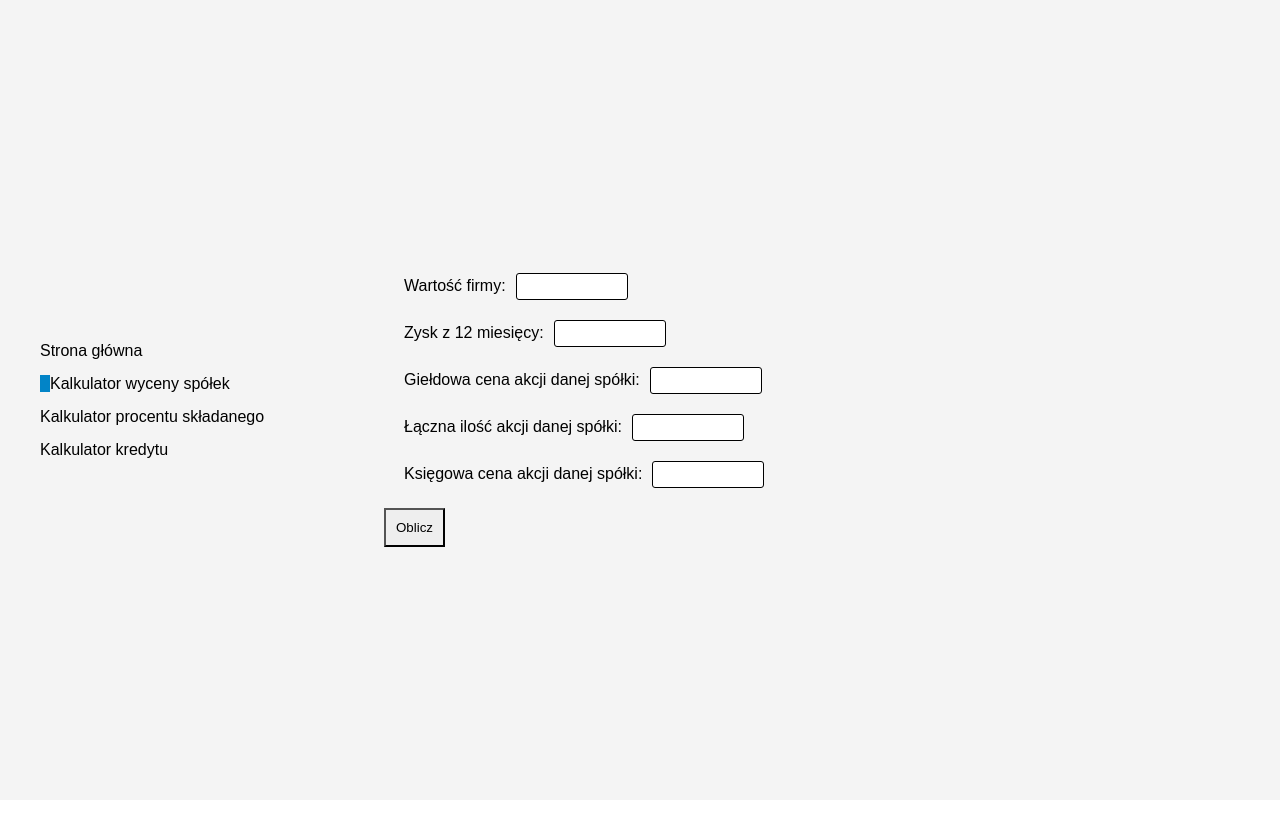
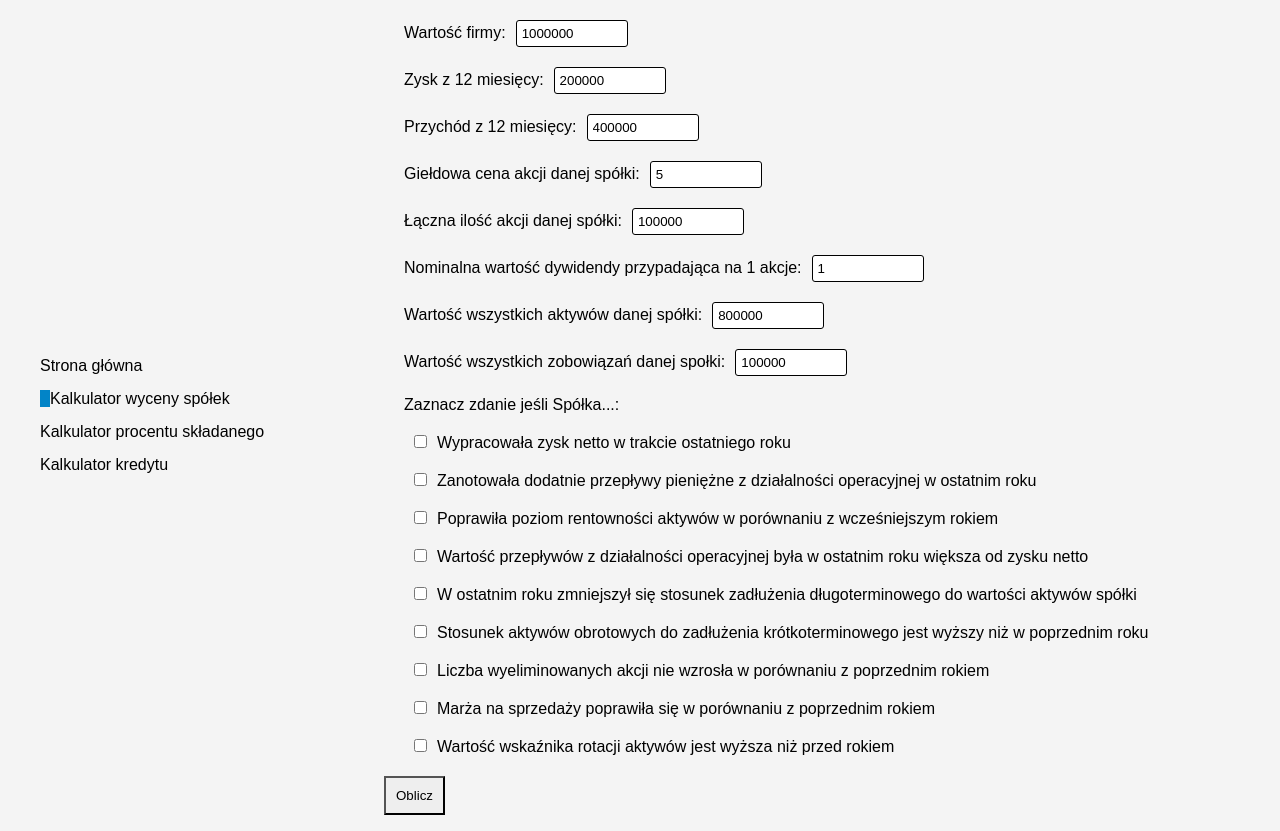
Before and after one commit to Sensaz/FinanceCalc, a React (Create React App) app: page /companyValutionCalc in a window 1280 px wide. Before the commit the page ends 800 px from the top, so only its background shows below. Built offline with nearby package versions, Linux system fonts and the light colour scheme.

Commit message:
Comleted CompanyValutionCalc Component and add CompanyValution.sass

```diff
--- a/src/Components/companyValutionCalc/CompanyValutionCalc.jsx
+++ b/src/Components/companyValutionCalc/CompanyValutionCalc.jsx
@@ -1,10 +1,146 @@
 import { useState } from "react";
+import "../../Styles/Form.sass";
+import "../../Styles/CompanyValution.sass";
 const CompanyValutionCalc = () => {
-  const [businessValue, setBusinessValue] = useState("");
-  const [lastYearProfit, setLastYearProfit] = useState("");
-  const [stockActionValue, setStockActionValue] = useState("");
-  const [totalStockAction, setTotalStockAction] = useState("");
-  const [bookActionValue, setBookActionValue] = useState("");
+  const help = [
+    {
+      id: 0,
+      info: `Współczynnik P/E - Price/Earnings czyli Cena/Zysk określa wartość firmy do jej dochodu generalnie im niższy tym lepiej, określa on czy akcje danej firmy są przewartościowane czy też niedowartościowane. Może on przekłamać dane w przypadku gdy wystąpi recesja lub sektor jest mocno podatny na recesje czytaj nie jest pierwszej potrzeby lub gdy wystąpi takzwany ponad planowy zysk czyli gdy firma nagle sprzeda swoje aktywa.
+
+       P/E <= 5 - Świetna okazja
+       5 < P/E <= 8 - Tanie akcje
+       8 < P/E <= 16 - Neutralnie wycenione akcje
+       16 < P/E <= 20 - Drogie akcje
+       P/E > 20 Bańka spekulacyjna
+      `,
+    },
+    {
+      id: 1,
+      info: `Współczynnik P/S -Price/Sales czyli Cena/Sprzedaż określa wartość ceny akcji do wartości jej sprzedaży, jest on wartościowy tylko gdy porównujemy ze sobą firmy z tej samej branży. Wynik oznacza że cena jednej akcji jest równa x * wartość sprzedaży na jedną akcje. Generalnie im niższy P/S tym lepiej.
+
+       P/S > 1 oznacza to, że cena jednej akcji jest wyższa niż wartość sprzedaży na jedną akcję
+
+       P/S < 1 znacza to, że cena jednej akcji jest niższa niż wartość sprzedaży na jedną akcję
+      `,
+    },
+    {
+      id: 2,
+      info: `Współczynnik P/BV - Price/BookValue czyli Cena/WartośćKsięgowa określa wartość giełdową spółki w relacji do jej wartości księgowej gdzie wartością kesięgową jest suma wszystkich aktywów pomniejszona o zobowiązania spółki. Dzeięki temu Współczynnikowi możemy oszacować czy cena kacji firmy jest przewartościowana czy też niedowartościowana
+
+      P/BV > 100% - Przewartościowane akcje
+      P/BV < 100% - Niedowartościowane akcje
+      `,
+    },
+    {
+      id: 3,
+      info: `Poziom Dywidendy określa jaki % wartości akcji spółka po roku daje dodatkowo jej posiadaczowi. Dobry poziom dywidendy oscyluje w granicach 8%`,
+    },
+    {
+      id: 4,
+      info: `Współczynnik Wypłat Dywidendy określa jaki % spółka przeznacza ze swoich Rocznych zysków na wypłaty dywidendy. Zdrowy poziom dla spółki oscyluje w granicach 40% a na pewno nie powinien przekraczać 100%`,
+    },
+    {
+      id: 5,
+      info: `ROE - Return On Equality czyli gotówna w relacji do zadłużenia. Wskaźnik ten pokazuje wysokość potencjału spółki do generowania zysków. Wyraża w procentach zysk netto spółki w porównaniu z jej kapitałem
+
+      ROE może zostać zawyżone gdy spółka się zadłuży lub dokona jednorazowej sprzedaży majątku
+
+      ROE < 10% - źle
+      10% < ROE < 20% - neutralnie
+      20% < ROE < 30% - dobrze
+      ROE > 30% - bardzo dobrze
+      `,
+    },
+    {
+      id: 6,
+      info: `F-Score - wskaźnik Piotroskiego, pokazuje jak sytuacja finansowa spółki poprawiła się (wynik bliżej 9) czy pogorszyła (wynik bliżej 0). Spółce przyznajemy po punkcie za każde zgadzające się zdanie. F-Score daje obraz zmiany w stosunku do poprzedniego roku, przy tym wskaźniku ważne jest upenwienie się że firma nie działa w złej branży w złym czasie`,
+    },
+  ];
+  const fScoreOptions = [
+    {
+      id: 0,
+      value: "Wypracowała zysk netto w trakcie ostatniego roku",
+    },
+    {
+      id: 1,
+      value:
+        "Zanotowała dodatnie przepływy pieniężne z działalności operacyjnej w ostatnim roku",
+    },
+    {
+      id: 2,
+      value:
+        "Poprawiła poziom rentowności aktywów w porównaniu z wcześniejszym rokiem",
+    },
+    {
+      id: 3,
+      value:
+        "Wartość przepływów z działalności operacyjnej była w ostatnim roku większa od zysku netto",
+    },
+    {
+      id: 4,
+      value:
+        "W ostatnim roku zmniejszył się stosunek zadłużenia długoterminowego do wartości aktywów spółki  ",
+    },
+    {
+      id: 5,
+      value:
+        "Stosunek aktywów obrotowych do zadłużenia krótkoterminowego jest wyższy niż w poprzednim roku",
+    },
+    {
+      id: 6,
+      value:
+        "Liczba wyeliminowanych akcji nie wzrosła w porównaniu z poprzednim rokiem",
+    },
+    {
+      id: 7,
+      value:
+        "Marża na sprzedaży poprawiła się w porównaniu z poprzednim rokiem",
+    },
+    {
+      id: 8,
+      value: "Wartość wskaźnika rotacji aktywów jest wyższa niż przed rokiem",
+    },
+  ];
+
+  const MIN = 0;
+
+  // Wartość firmy
+  const [businessValue, setBusinessValue] = useState(1000000);
+  // Zysk z 12 miesięcy
+  const [lastYearProfit, setLastYearProfit] = useState(200000);
+  // Przychód z 12 miesięcy
+  const [lastYearIncome, setLastYearIncome] = useState(400000);
+  // Giełdowa cena akcji danej spółki
+  const [stockActionValue, setStockActionValue] = useState(5);
+  // Łączna ilość akcji danej spółki
+  const [totalStockAction, setTotalStockAction] = useState(100000);
+  // Nominalna wartość dywidendy przypadająca na 1 akcje
+  const [nominalDividendValuePerShare, setNominalDividendValuePerShare] =
+    useState(1);
+
+  // stockActionValue / (lastYearProfit / lastYearIncome)
+
+  // Wartość wszystkich aktywów danej spółki
+  const [assets, setAssets] = useState(800000);
+  // Wartość wszystkich zobowiązań danej społki
+  const [liabilities, setLiabilities] = useState(100000);
+
+  // Price/Earnings - Cena/Zysk
+  const [pe, setPe] = useState();
+  // Price/Sales - Cena/Sprzedaż
+  const [ps, setPs] = useState();
+  // Price/Book - Cena/Wartość Księgowa
+  const [pbv, setPbv] = useState();
+  // Poziom Dywidendy
+  const [dividendYield, setDividendYield] = useState();
+  // Współczynnik Wypłat Dywidendy
+  const [dividendPayoutRatio, setDividendPayoutRatio] = useState();
+  // Return On Equality - Gotówka w relacji do zadłużenia
+  const [roe, setRoe] = useState();
+
+  const [flag, setFlag] = useState(false);
+
+  const [checkedOptions, setCheckedOptions] = useState([]);
 
   const handleBusinessValue = (e) => {
     setBusinessValue(e.target.value);
@@ -12,39 +148,91 @@ const CompanyValutionCalc = () => {
   const handleLastYearProfit = (e) => {
     setLastYearProfit(e.target.value);
   };
+  const handleLastYearIncome = (e) => {
+    setLastYearIncome(e.target.value);
+  };
   const handleStockActionValue = (e) => {
     setStockActionValue(e.target.value);
   };
   const handleTotalStockAction = (e) => {
     setTotalStockAction(e.target.value);
   };
-  const handleBookActionValue = (e) => {
-    setBookActionValue(e.target.value);
+  const handleNominalDividendValuePerShareChange = (event) => {
+    setNominalDividendValuePerShare(event.target.value);
+  };
+  const handleAssetsChange = (e) => {
+    setAssets(e.target.value);
+  };
+  const handleLiabilitiesChange = (e) => {
+    setLiabilities(e.target.value);
   };
 
-  // P/E - cena/zysk = businessValue / lastYearProfit
-  // P/E < 5 - Świetna okazja
-  // 5 < P/E < 8 - Tanie akcje
-  // 8 < P/E < 16 - Neutralnie wycenione akcje
-  // 16 < P/E < 20 - Drogie akcje
-  // P/E > 20 Bańka spekulacyjna
+  const handleCheckedOption = (id, isChecked) => {
+    if (isChecked) {
+      setCheckedOptions([...checkedOptions, id]);
+    } else {
+      setCheckedOptions(checkedOptions.filter((optionId) => optionId !== id));
+    }
+  };
 
-  // P/E shillera - powalony współczynnik do wyrenderowania
+  const CheckboxOption = ({ id, value, checked, onCheckedChange }) => (
+    <label>
+      <input
+        type="checkbox"
+        id={id}
+        checked={checked}
+        onChange={(event) => onCheckedChange(event.target.checked)}
+      />
+      {value}
+    </label>
+  );
 
-  // P/S - cena/sprzedaż = Cena akcji / (Przychody spółki / Liczba akcji)
-  // P/S - stockActionValue / (lastYearProfit / totalStockAction)
+  const handleSubmitForm = (e) => {
+    e.preventDefault();
 
-  // P/BV - cena/wartość księgowa = stockActionValue/bookActionValue
+    // Price/Earnings - Cena/Zysk
+    const PE = businessValue / lastYearProfit;
+    // Price/Sales - Cena/Sprzedaż
+    const PS = stockActionValue / (lastYearIncome / totalStockAction);
+    // Price/Book - Cena/Wartość Księgowa
+    const PBV = (
+      (stockActionValue / ((assets - liabilities) / totalStockAction)) *
+      100
+    ).toFixed(2);
+    // Poziom Dywidendy
+    const DY = (
+      (nominalDividendValuePerShare / stockActionValue) *
+      100
+    ).toFixed(2);
+    // Współczynnik Wypłat Dywidendy
+    const DPR = (
+      ((totalStockAction * nominalDividendValuePerShare) / lastYearProfit) *
+      100
+    ).toFixed(2);
+    // Return On Equality - Gotówka w relacji do zadłużenia
+    const ROE = ((lastYearProfit / (assets - liabilities)) * 100).toFixed(2);
+
+    setPe(PE);
+    setPs(PS);
+    setPbv(PBV);
+    setDividendYield(DY);
+    setDividendPayoutRatio(DPR);
+    setRoe(ROE);
+
+    setFlag(true);
+  };
 
   return (
     <>
-      <form>
+      <form onSubmit={handleSubmitForm}>
         <label>
           Wartość firmy:
           <input
             type="number"
             value={businessValue}
             onChange={handleBusinessValue}
+            min={MIN}
+            required
           />
         </label>
         <label>
@@ -53,6 +241,18 @@ const CompanyValutionCalc = () => {
             type="number"
             value={lastYearProfit}
             onChange={handleLastYearProfit}
+            min={MIN}
+            required
+          />
+        </label>
+        <label>
+          Przychód z 12 miesięcy:
+          <input
+            type="number"
+            value={lastYearIncome}
+            onChange={handleLastYearIncome}
+            min={MIN}
+            required
           />
         </label>
         <label>
@@ -61,6 +261,8 @@ const CompanyValutionCalc = () => {
             type="number"
             value={stockActionValue}
             onChange={handleStockActionValue}
+            min={MIN}
+            required
           />
         </label>
         <label>
@@ -69,18 +271,81 @@ const CompanyValutionCalc = () => {
             type="number"
             value={totalStockAction}
             onChange={handleTotalStockAction}
+            min={MIN}
+            required
           />
         </label>
         <label>
-          Księgowa cena akcji danej spółki:
+          Nominalna wartość dywidendy przypadająca na 1 akcje:
           <input
             type="number"
-            value={bookActionValue}
-            onChange={handleBookActionValue}
+            value={nominalDividendValuePerShare}
+            onChange={handleNominalDividendValuePerShareChange}
+            min={MIN}
+            required
           />
         </label>
+        <label>
+          Wartość wszystkich aktywów danej spółki:
+          <input
+            type="number"
+            value={assets}
+            onChange={handleAssetsChange}
+            min={0}
+          />
+        </label>
+        <label>
+          Wartość wszystkich zobowiązań danej społki:
+          <input
+            type="number"
+            value={liabilities}
+            onChange={handleLiabilitiesChange}
+            min={0}
+          />
+        </label>
+        <label>Zaznacz zdanie jeśli Spółka...:</label>
+        {fScoreOptions.map((option) => (
+          <CheckboxOption
+            key={option.id}
+            {...option}
+            checked={checkedOptions.includes(option.id)}
+            onCheckedChange={(isChecked) =>
+              handleCheckedOption(option.id, isChecked)
+            }
+          />
+        ))}
         <button>Oblicz</button>
       </form>
+      <p>
+        {flag ? `P/E Wynosi: ${pe}` : null}
+        {flag && <span title={help[0].info}>[?]</span>}
+      </p>
+      <p>
+        {flag ? `P/S Wynosi: ${ps}` : null}
+        {flag && <span title={help[1].info}>[?]</span>}
+      </p>
+      <p>
+        {flag ? `P/BV Wynosi: ${pbv} %` : null}
+        {flag && <span title={help[2].info}>[?]</span>}
+      </p>
+      <p>
+        {flag ? `Poziom Dywidendy Wynosi: ${dividendYield} %` : null}
+        {flag && <span title={help[3].info}>[?]</span>}
+      </p>
+      <p>
+        {flag
+          ? `Współczynnik Wypłat Dywidendy Wynosi: ${dividendPayoutRatio} %`
+          : null}
+        {flag && <span title={help[4].info}>[?]</span>}
+      </p>
+      <p>
+        {flag ? `ROE wynosi: ${roe} %` : null}
+        {flag && <span title={help[5].info}>[?]</span>}
+      </p>
+      <p>
+        {flag ? `F-Score wynosi: ${checkedOptions.length}` : null}
+        {flag && <span title={help[6].info}>[?]</span>}
+      </p>
     </>
   );
 };
--- a/src/Components/compoundInterestCalc/CompoundInterestCalc.jsx
+++ b/src/Components/compoundInterestCalc/CompoundInterestCalc.jsx
@@ -137,7 +137,7 @@ const CompoundInterestCalc = () => {
       (interestFinalyExtraPay - finalyExtraPay).toFixed(2)
     );
     setResult((fv + interestFinalyExtraPay).toFixed(2));
-    return setFlag((prev) => !prev);
+    return setFlag(true);
   };
 
   let timeResultInvesting;
--- a/src/Components/creditCalc/CreditForm.jsx
+++ b/src/Components/creditCalc/CreditForm.jsx
@@ -42,7 +42,6 @@ const CreditForm = ({
           min="0"
           id="credit"
         />
-        zł
       </label>
 
       <label htmlFor="date">
--- /dev/null
+++ b/src/Styles/CompanyValution.sass
@@ -0,0 +1,4 @@
+p
+  margin-top: 15px
+span
+  cursor: help
--- a/src/Styles/Form.sass
+++ b/src/Styles/Form.sass
@@ -9,6 +9,10 @@ form
       padding: 5px
       margin: 0 10px
       border-radius: 3px
+    input[type='checkbox']
+      margin: 0 10 0 0px
+      padding: 0
+      width: auto
     select
       border: 1px solid black
       min-width: 100px
```
